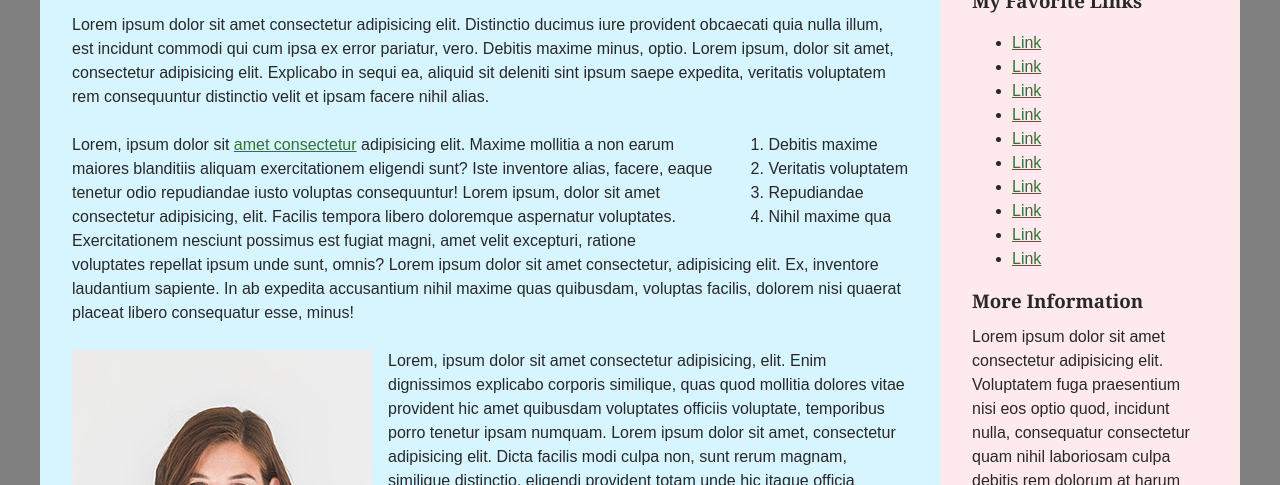
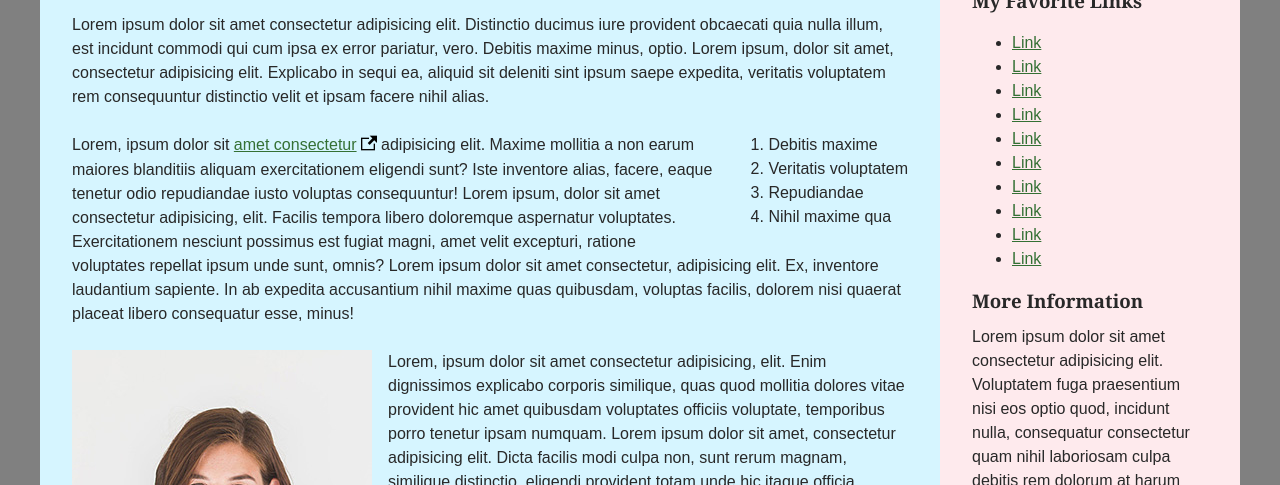
Before and after one commit to jmfwdev/day07, a plain HTML site: page news.html in a window 1280 px wide. Shown: the part 315-800 px from the top of the page. Drawn offline with Linux system fonts and the light colour scheme.

Commit message:
Added after pseudo element

```diff
--- a/styles/news.css
+++ b/styles/news.css
@@ -283,6 +283,13 @@
 	margin: 0 0 1rem 1rem;
 }
 
+.external-link::after {
+	content:url(../images/icon-external-link.png);
+	margin-left: 0.25rem;
+	vertical-align: middle;
+
+}
+
 
 
 /* Sidebar
```
